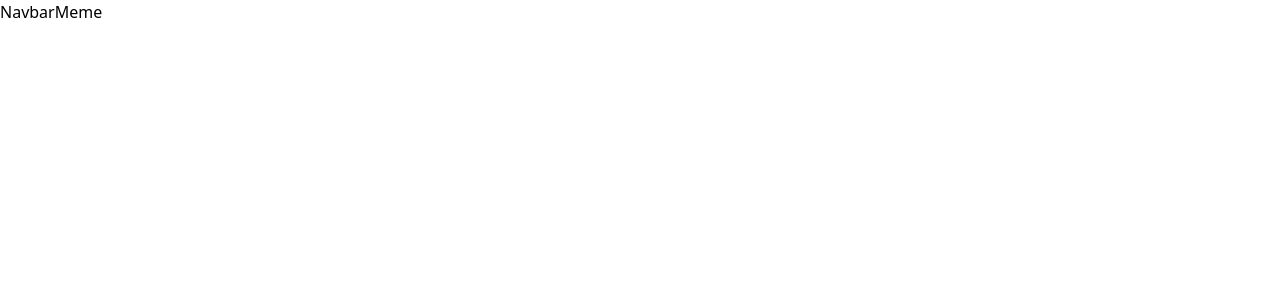
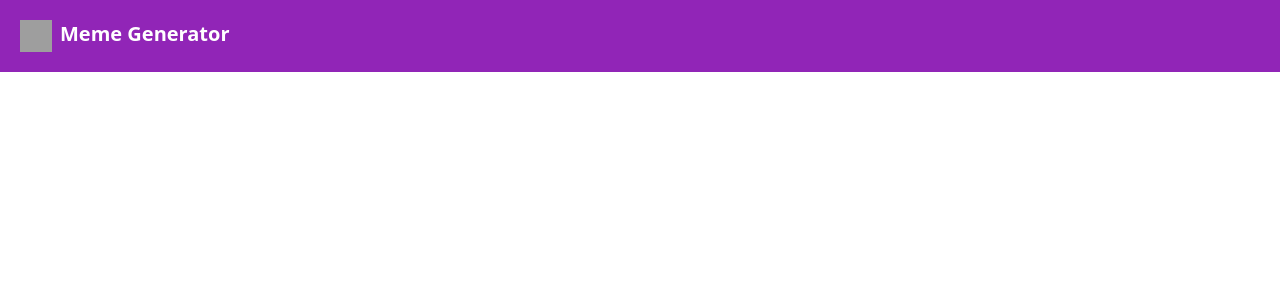
Before and after one commit to didier-bazayesu/meme-project, a React (Vite) app: page / in a window 1280 px wide. Shown: the top 300 px of the page. Built offline with nearby package versions, Linux system fonts and the light colour scheme; grey boxes are pictures that could not be loaded.

Commit message:
feat: rendering navBar component

```diff
--- a/src/components/NavbarMeme.jsx
+++ b/src/components/NavbarMeme.jsx
@@ -2,7 +2,14 @@ import React from 'react'
 
 function NavbarMeme() {
   return (
-    <div>NavbarMeme</div>
+      <section className='bg-[#9125b7] p-5 text-white text-xl font-extrabold '>
+
+        <div className='flex  gap-x-2'>
+            <img src="./image/Troll Face.png" alt="memeImage" className='w-8 h-8' />
+            <span>Meme Generator</span>
+
+        </div >
+    </section>
   )
 }
 
```
